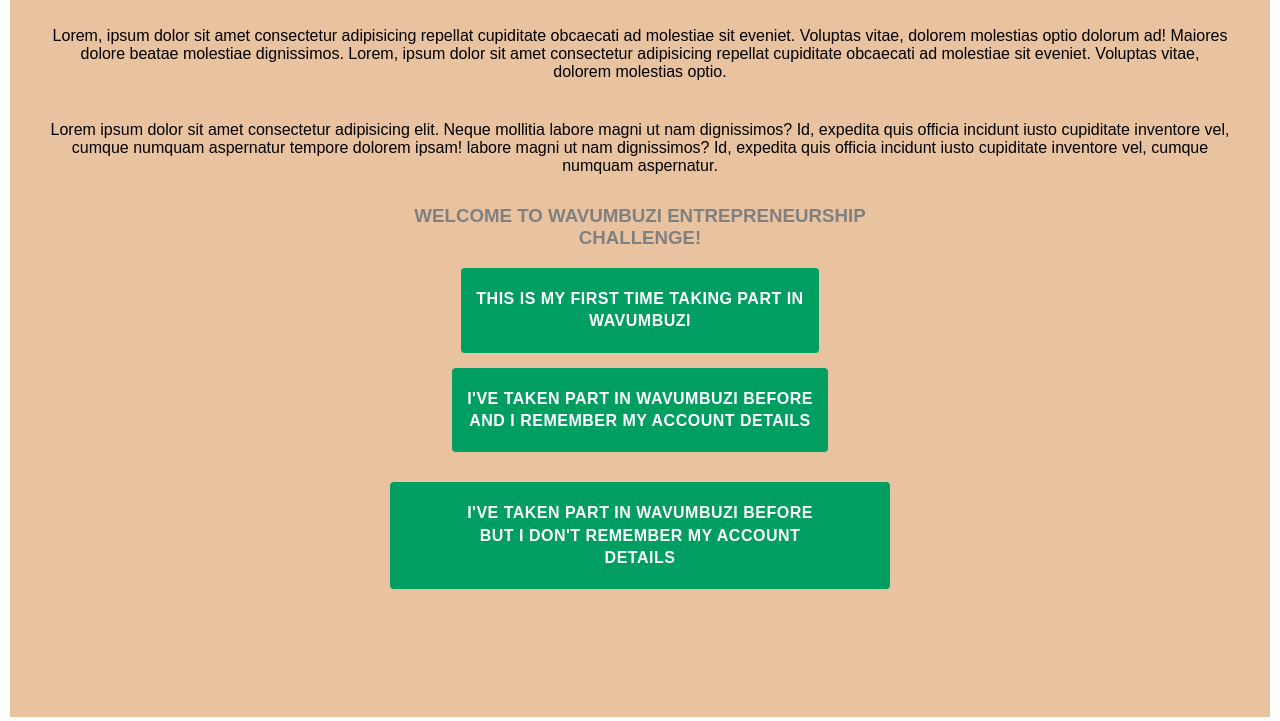
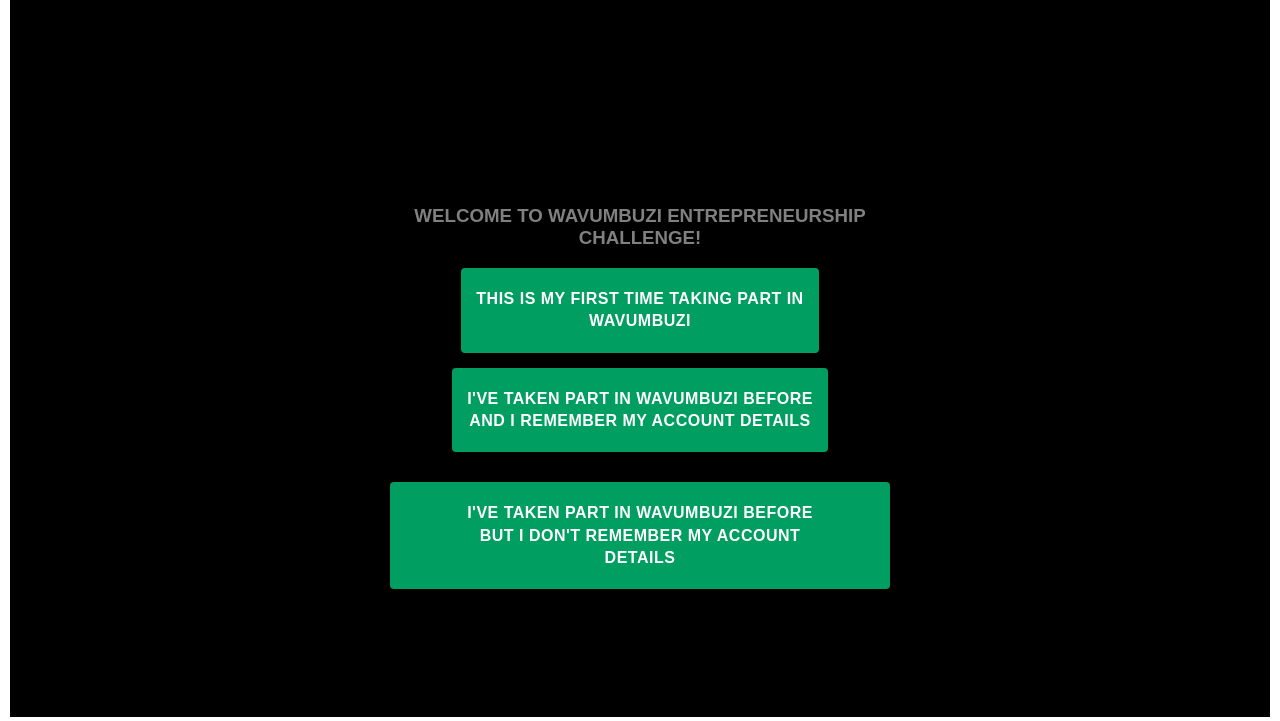
Before and after one commit to IBGTech-dotcom/Wavumbuzi, a plain HTML site: page index.html in a window 1280 px wide. Shown: the part 87-808 px from the top of the page. Drawn offline with Linux system fonts and the light colour scheme.

Commit message:
Update style.css

```diff
--- a/style.css
+++ b/style.css
@@ -18,7 +18,7 @@ body {
     );
 
     /* Fallback color for browsers that don't support gradients */
-    background-color: #E9C29F;
+    background-color: black;
 
     /* Set positioning for the sand image/texture */
     position: relative;
@@ -120,4 +120,5 @@ h4 {
 
 a {
     text-decoration: none;
+
 }
```
